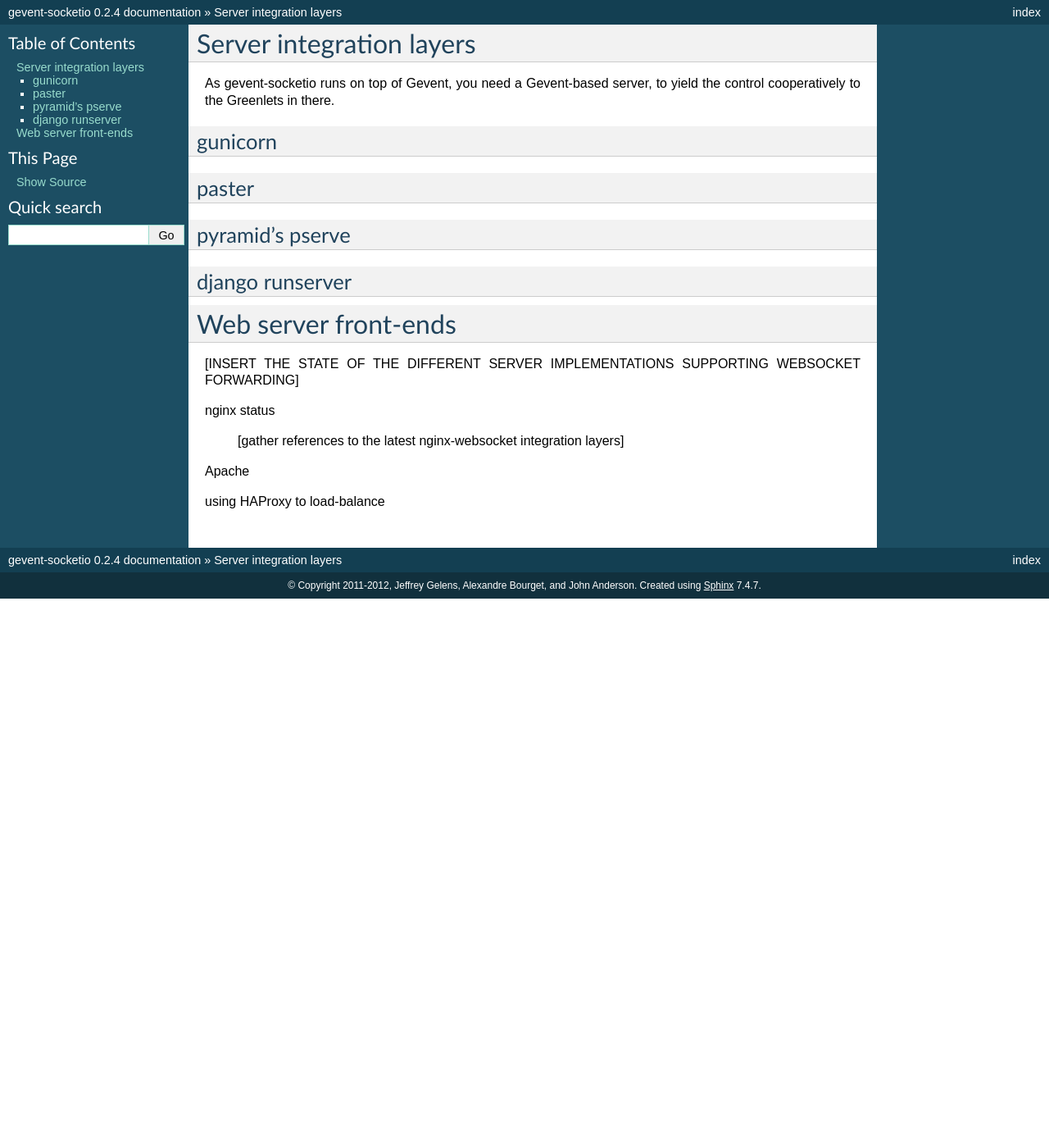
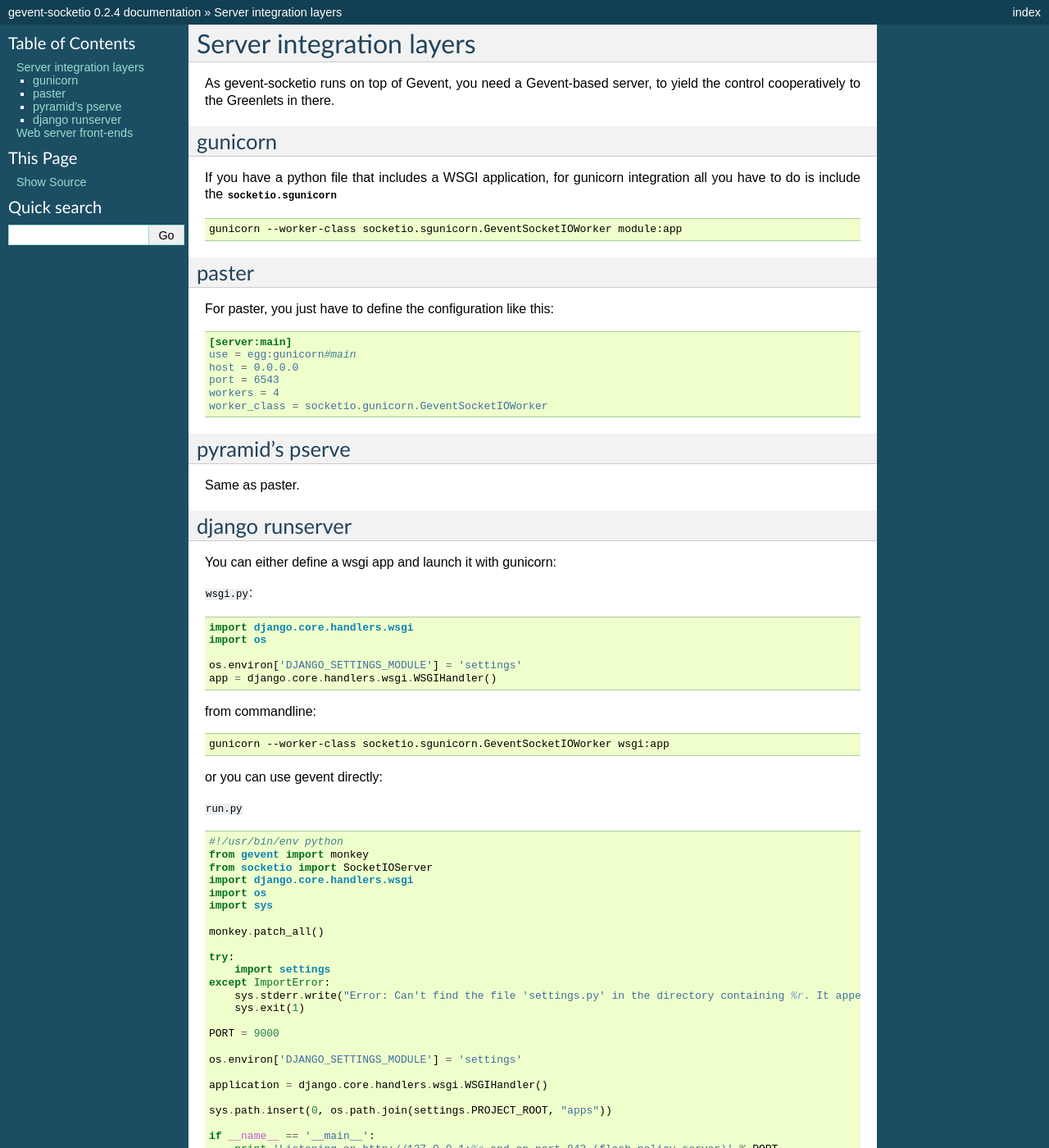
Before and after one commit to abourget/gevent-socketio, a Sphinx documentation site: the page built from docs/source/server_integration.rst, in a window 1280 px wide and 1400 px high. Shown: the whole window at 82% size. Built offline with Sphinx 7.4.7, drawn with Linux system fonts in a browser that asks for light colours; some of the changed text lies outside the part shown.

Commit message:
updated more detailed docs

```diff
--- a/docs/source/server_integration.rst
+++ b/docs/source/server_integration.rst
@@ -8,15 +8,84 @@
 
 gunicorn
 --------
+If you have a python file that includes a WSGI application, for gunicorn
+integration all you have to do is include the :mod:`socketio.sgunicorn`
+
+.. code-block:: bash
+
+    gunicorn --worker-class socketio.sgunicorn.GeventSocketIOWorker module:app
+
 
 paster
 ------
+For paster, you just have to define the configuration like this:
+
+.. code-block:: ini
+
+    [server:main]
+    use = egg:gunicorn#main
+    host = 0.0.0.0
+    port = 6543
+    workers = 4
+    worker_class = socketio.gunicorn.GeventSocketIOWorker
 
 pyramid's pserve
 ----------------
+Same as paster.
 
 django runserver
 ----------------
+You can either define a wsgi app and launch it with gunicorn:
+
+``wsgi.py``:
+
+.. code-block:: python
+
+    import django.core.handlers.wsgi
+    import os
+
+    os.environ['DJANGO_SETTINGS_MODULE'] = 'settings'
+    app = django.core.handlers.wsgi.WSGIHandler()
+
+from commandline:
+
+.. code-block:: bash
+
+    gunicorn --worker-class socketio.sgunicorn.GeventSocketIOWorker wsgi:app
+
+
+or you can use gevent directly:
+
+``run.py``
+
+.. code-block:: python
+
+    #!/usr/bin/env python
+    from gevent import monkey
+    from socketio import SocketIOServer
+    import django.core.handlers.wsgi
+    import os
+    import sys
+
+    monkey.patch_all()
+
+    try:
+        import settings
+    except ImportError:
+        sys.stderr.write("Error: Can't find the file 'settings.py' in the directory containing %r. It appears you've customized things.\nYou'll have to run django-admin.py, passing it your settings module.\n(If the file settings.py does indeed exist, it's causing an ImportError somehow.)\n" % __file__)
+        sys.exit(1)
+
+    PORT = 9000
+
+    os.environ['DJANGO_SETTINGS_MODULE'] = 'settings'
+
+    application = django.core.handlers.wsgi.WSGIHandler()
+
+    sys.path.insert(0, os.path.join(settings.PROJECT_ROOT, "apps"))
+
+    if __name__ == '__main__':
+        print 'Listening on http://127.0.0.1:%s and on port 843 (flash policy server)' % PORT
+        SocketIOServer(('', PORT), application, namespace="socket.io").serve_forever()
 
 
 Web server front-ends
```
Also changed, not shown: docs/source/index.rst (+25 -1 lines), docs/source/parser.rst (deleted, +0 -9 lines).
